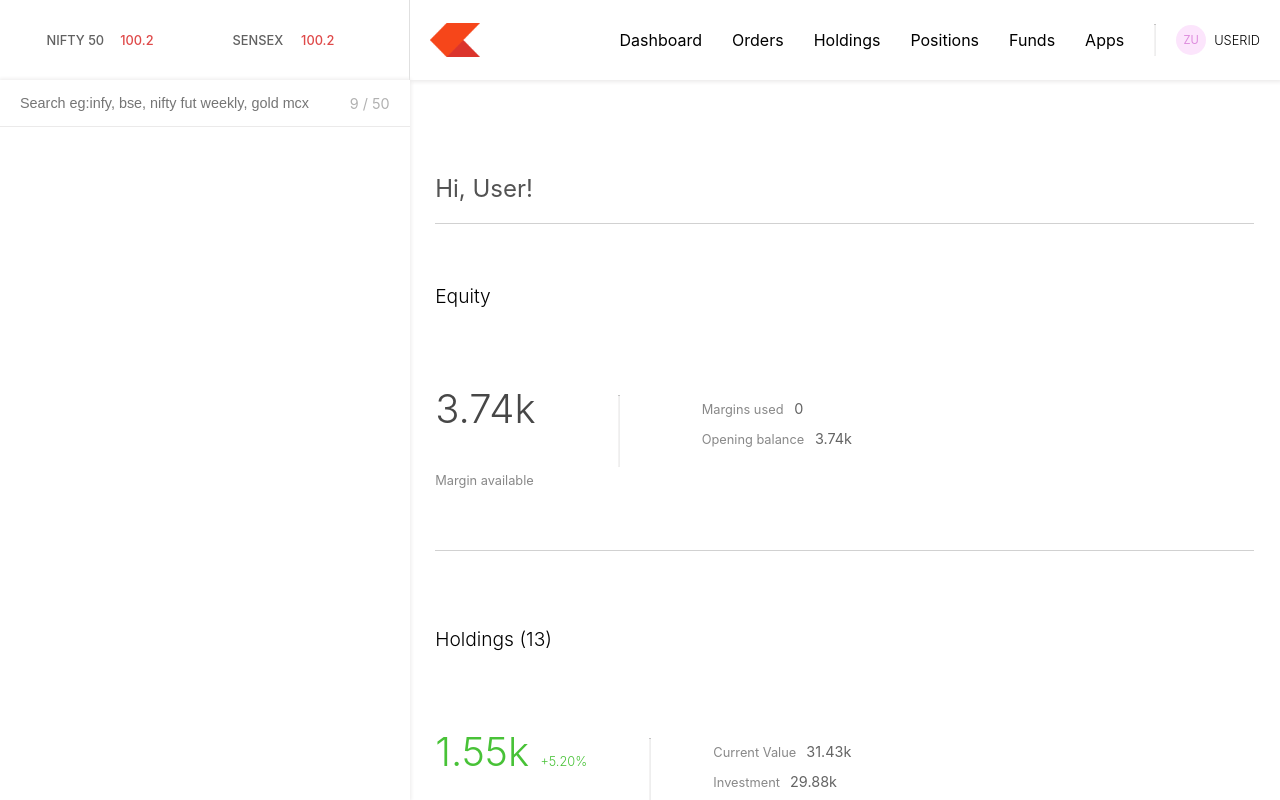
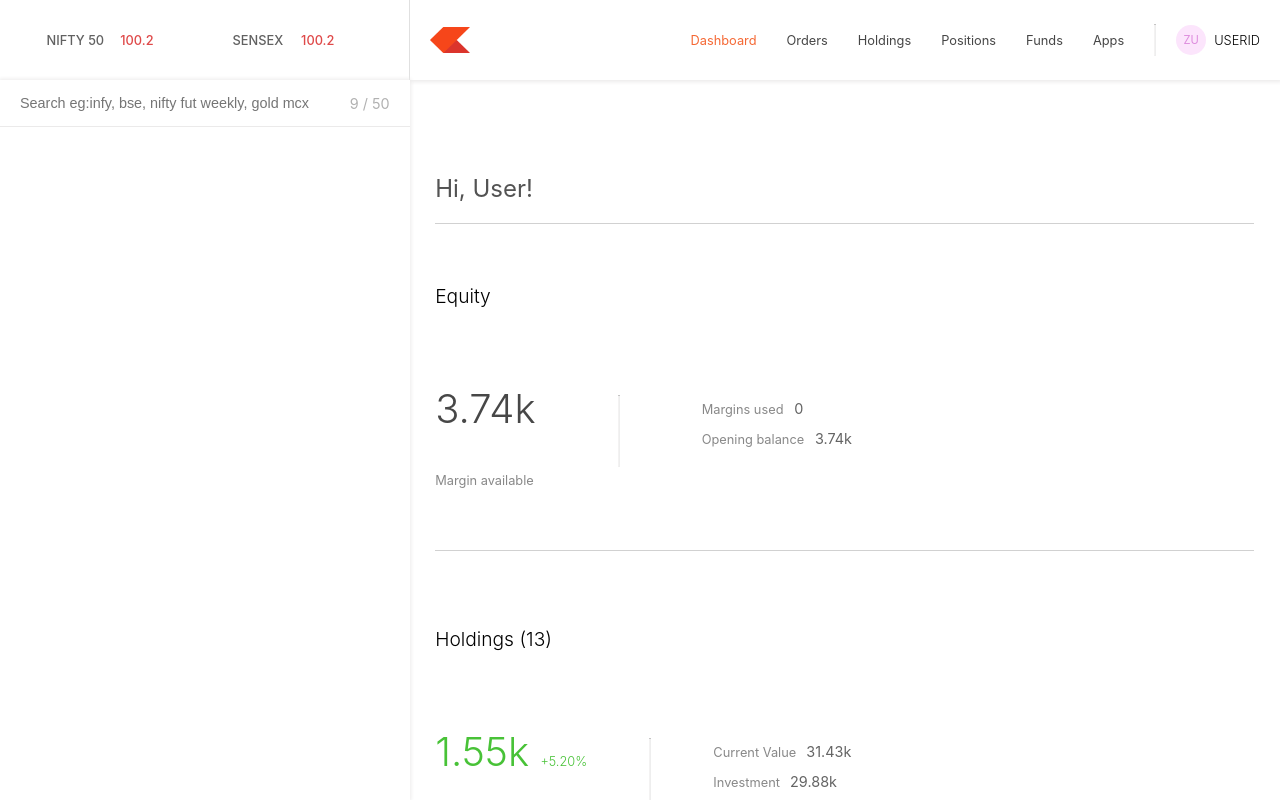
Before and after one commit to ArfatFakih/Zerodha, a React (Vite) app in the folder dashboard/: page / in a window 1280 px wide. Built offline with nearby package versions, Linux system fonts and the light colour scheme.

Commit message:
Dashboard Routing is set

```diff
--- a/dashboard/src/components/Menu.jsx
+++ b/dashboard/src/components/Menu.jsx
@@ -1,38 +1,102 @@
-import React from 'react'
+import React from "react";
+import { useState } from "react";
+import { Link } from "react-router-dom";
 
 const Menu = () => {
+  const [selectMenu, setSelectMenu] = useState(0);
+  const [isProfileDropdown, setIsProfileDropdown] = useState(false);
+
+  const handleMenuClick = (index) => {
+    setSelectMenu(index);
+  };
+
+  const handleProfileClick = () => {
+    setIsProfileDropdown(!isProfileDropdown);
+  };
+
+  const menuClass = "menu";
+  const activeMenuClass = "menu selected";
+
   return (
     <div className="menu-container">
-      <img src="Dashboard-logo.png" style={{ width: "50px" }} />
+      <img src="Dashboard-logo.png" style={{ width: "40px" }} />
       <div className="menus">
         <ul>
           <li>
-            <p>Dashboard</p>
+            <Link
+              to="/"
+              style={{ textDecoration: "none" }}
+              onClick={() => handleMenuClick(0)}
+            >
+              <p className={selectMenu === 0 ? activeMenuClass : menuClass}>
+                Dashboard
+              </p>
+            </Link>
           </li>
           <li>
-            <p>Orders</p>
+            <Link
+              to="/orders"
+              style={{ textDecoration: "none" }}
+              onClick={() => handleMenuClick(1)}
+            >
+              <p className={selectMenu === 1 ? activeMenuClass : menuClass}>
+                Orders
+              </p>
+            </Link>
           </li>
           <li>
-            <p>Holdings</p>
+            <Link
+              to="/holdings"
+              style={{ textDecoration: "none" }}
+              onClick={() => handleMenuClick(2)}
+            >
+              <p className={selectMenu === 2 ? activeMenuClass : menuClass}>
+                Holdings
+              </p>
+            </Link>
           </li>
           <li>
-            <p>Positions</p>
+            <Link
+              to="/positions"
+              style={{ textDecoration: "none" }}
+              onClick={() => handleMenuClick(3)}
+            >
+              <p className={selectMenu === 3 ? activeMenuClass : menuClass}>
+                Positions
+              </p>
+            </Link>
           </li>
           <li>
-            <p>Funds</p>
+            <Link
+              to="/funds"
+              style={{ textDecoration: "none" }}
+              onClick={() => handleMenuClick(4)}
+            >
+              <p className={selectMenu === 4 ? activeMenuClass : menuClass}>
+                Funds
+              </p>
+            </Link>
           </li>
           <li>
-            <p>Apps</p>
+            <Link
+              to="/apps"
+              style={{ textDecoration: "none" }}
+              onClick={() => handleMenuClick(5)}
+            >
+              <p className={selectMenu === 5 ? activeMenuClass : menuClass}>
+                Apps
+              </p>
+            </Link>
           </li>
         </ul>
         <hr />
-        <div className="profile">
+        <div className="profile" onClick={handleProfileClick}>
           <div className="avatar">ZU</div>
           <p className="username">USERID</p>
         </div>
       </div>
     </div>
-  )
-}
+  );
+};
 
-export default Menu
+export default Menu;
```
